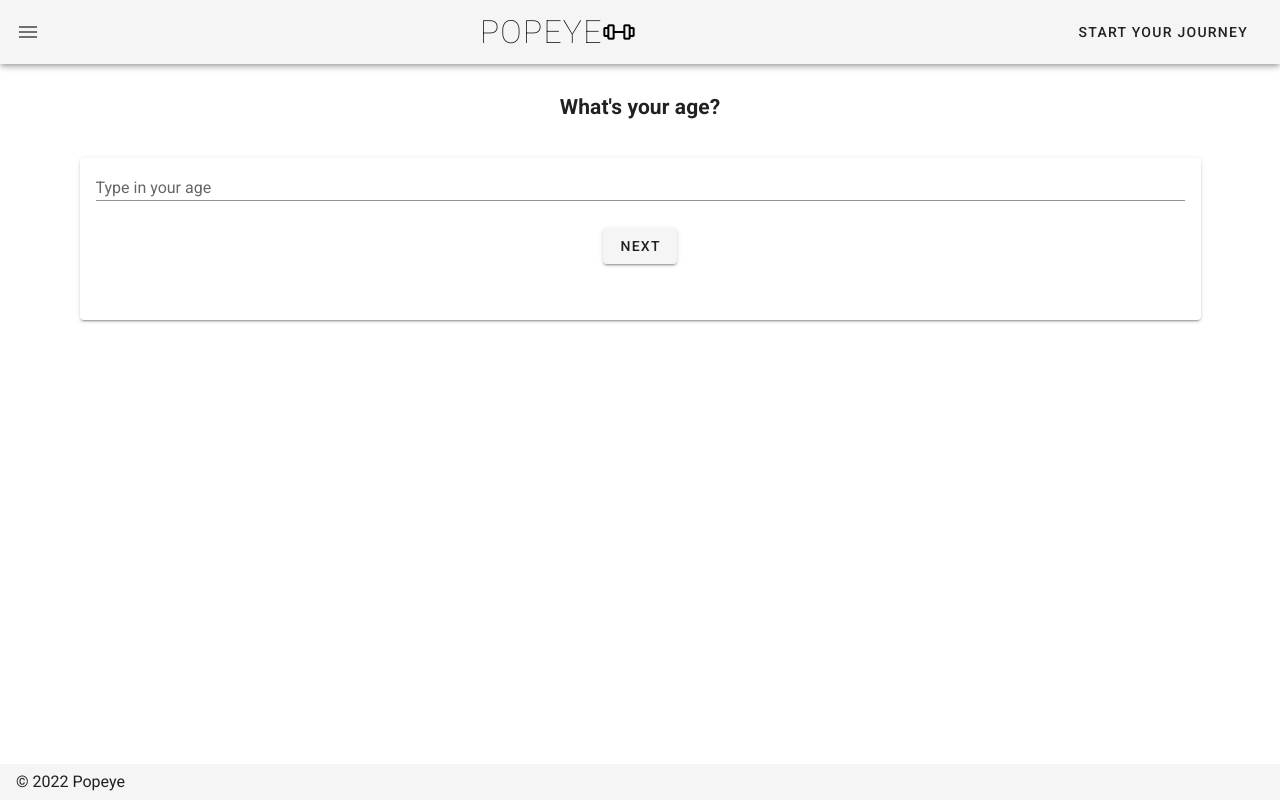
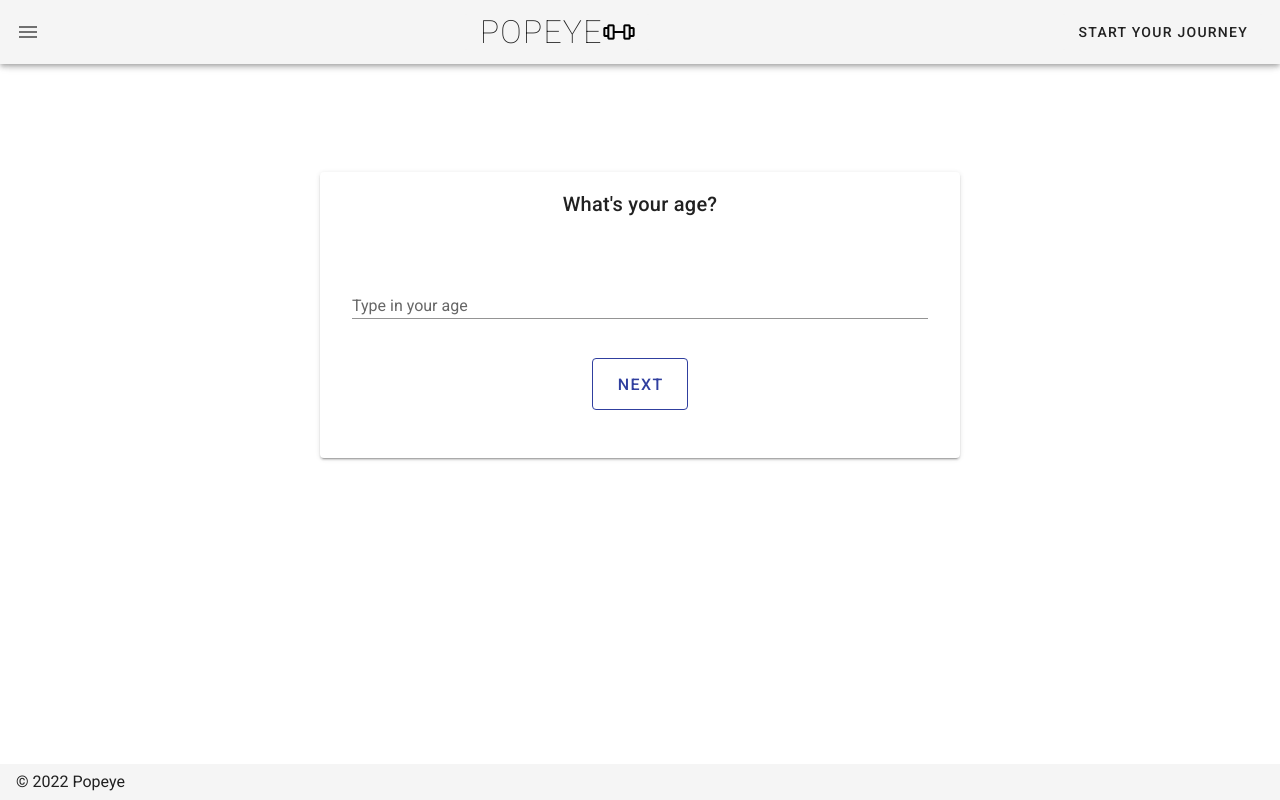
Before and after one commit to patrik-16/popeye, a Nuxt app in the folder frontend/: page /onePage in a window 1280 px wide. Built offline with nearby package versions, Linux system fonts and the light colour scheme.

Commit message:
page one done :)

```diff
--- a/frontend/pages/onePage.vue
+++ b/frontend/pages/onePage.vue
@@ -1,10 +1,13 @@
 <template>
-  <v-container class="pa-4 text-center">
+  <v-container class="pa-lg-15 text-center">
     <v-row>
-      <v-card-text>
-        <h2>What's your age?</h2>
+      <v-card class="mx-auto my-12" width="40rem">
+        <v-spacer />
+        <v-card-title class="justify-center">
+          What's your age?
+        </v-card-title>
 
-        <v-card
+        <v-card-text
           elevation="2"
         >
           <v-form
@@ -29,19 +32,21 @@
                 {{ age }}
               </v-text-field>
             </div>
-            <div class="align-self-center mt-3">
             <v-btn
               type="submit"
               :disabled="!valid"
               class="btn btn-info"
+              depressed
+              outlined
+              x-large
+              color="indigo darken-2"
               @click="toTwoPage"
             >
               Next
             </v-btn>
-            </div>
           </v-form>
+        </v-card-text>
       </v-card>
-      </v-card-text>
     </v-row>
   </v-container>
 </template>
@@ -60,7 +65,6 @@ export default {
   methods: {
     submit () {
       this.$emit('submit', this.$data)
-      this.age = this.age >= 16 && this.age <= 50
     },
     toTwoPage () {
       this.$router.push('/twoPage')
@@ -71,11 +75,10 @@ export default {
 </script>
 
 <style scoped>
-.form {
-}
 
 .btn {
-  margin-bottom: 5%;
+  margin-top: 1.5rem;
+  margin-bottom: 2rem;
 }
 
 </style>
```
Lines whose indentation alone changed are shown as unchanged.
